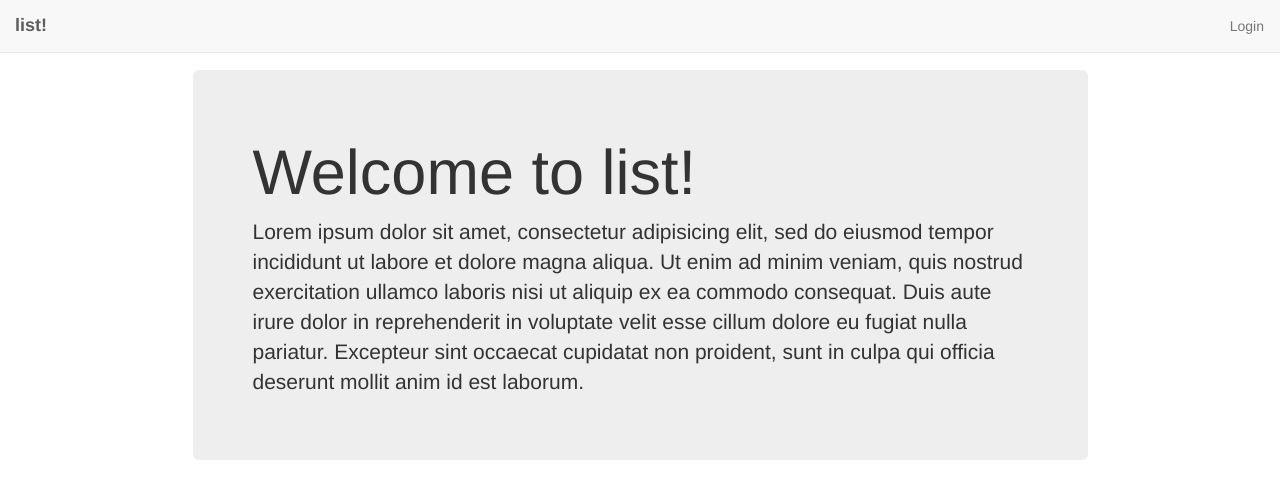
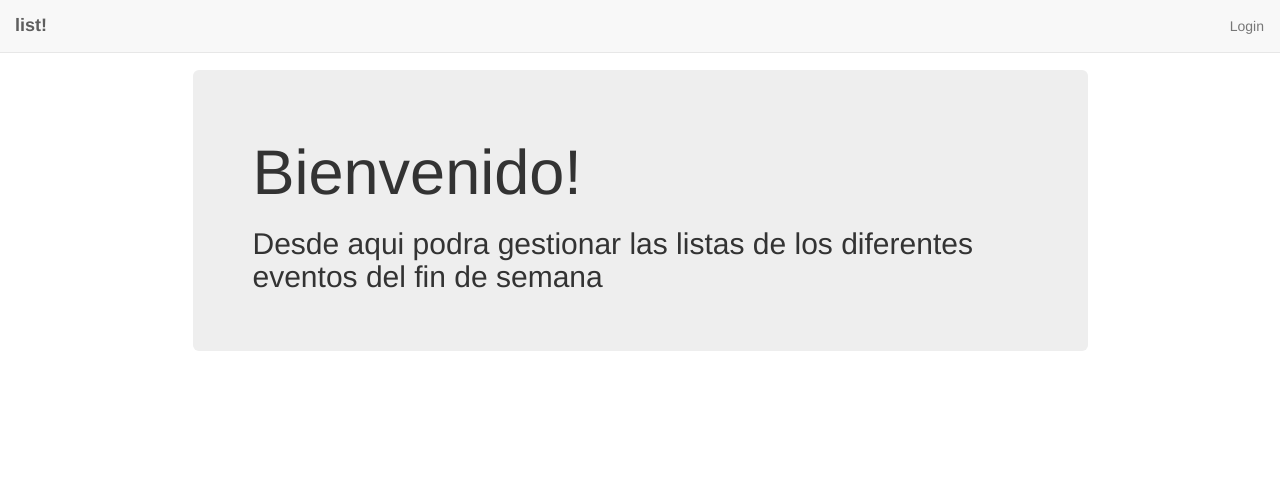
Before and after one commit to GoldenPartners/list-webapp, an Angular app: page / in a window 1280 px wide. Shown: the top 498 px of the page. Built offline with nearby package versions, Linux system fonts and the light colour scheme.

Commit message:
Modificacion texto de bienvenida

```diff
--- a/src/app/components/home.component.ts
+++ b/src/app/components/home.component.ts
@@ -9,7 +9,7 @@ export class HomeComponent {
   public body:string;
 
   constructor() {
-    this.title = 'Welcome to list!';
-    this.body = 'Lorem ipsum dolor sit amet, consectetur adipisicing elit, sed do eiusmod tempor incididunt ut labore et dolore magna aliqua. Ut enim ad minim veniam, quis nostrud exercitation ullamco laboris nisi ut aliquip ex ea commodo consequat. Duis aute irure dolor in reprehenderit in voluptate velit esse cillum dolore eu fugiat nulla pariatur. Excepteur sint occaecat cupidatat non proident, sunt in culpa qui officia deserunt mollit anim id est laborum.';
+    this.title = 'Bienvenido!';
+    this.body = 'Desde aqui podra gestionar las listas de los diferentes eventos del fin de semana';
   }
 }
--- a/src/app/views/home.component.html
+++ b/src/app/views/home.component.html
@@ -1,6 +1,6 @@
 <div class="col-lg-10 col-lg-offset-1">
   <div class="jumbotron">
     <h1>{{title}}</h1>
-    <p>{{body}}</p>
+    <h2>{{body}}</h2>
   </div>
 </div>
```
